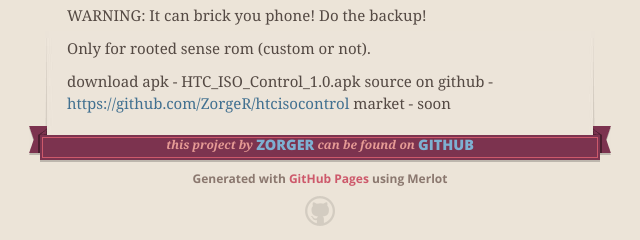
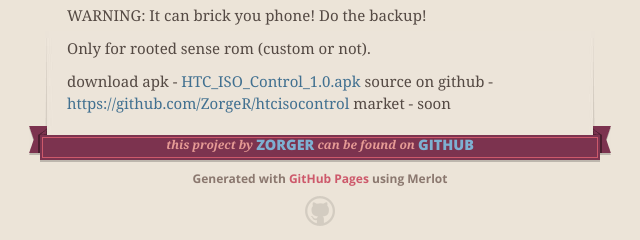
Before and after one commit to ZorgeR/htcisocontrol, a plain HTML site: page index.html in a window 1280 px wide. Shown: the part 437-677 px from the top of the page, 320-960 px from the left. Drawn offline with nearby package versions, Linux system fonts and the light colour scheme.

Commit message:
Update index.html

```diff
--- a/index.html
+++ b/index.html
@@ -58,8 +58,10 @@
 
 <p>Only for rooted sense rom (custom or not).</p>
 
-<p>download apk - HTC_ISO_Control_1.0.apk
+<p>download apk - <a href="https://github.com/ZorgeR/htcisocontrol/blob/master/Signed.APK/HTC_ISO_Control_1.0.apk">HTC_ISO_Control_1.0.apk</a>
+</b>
 source on github - <a href="https://github.com/ZorgeR/htcisocontrol">https://github.com/ZorgeR/htcisocontrol</a>
+</b>
 market - soon</p>
       </section>
 
```
